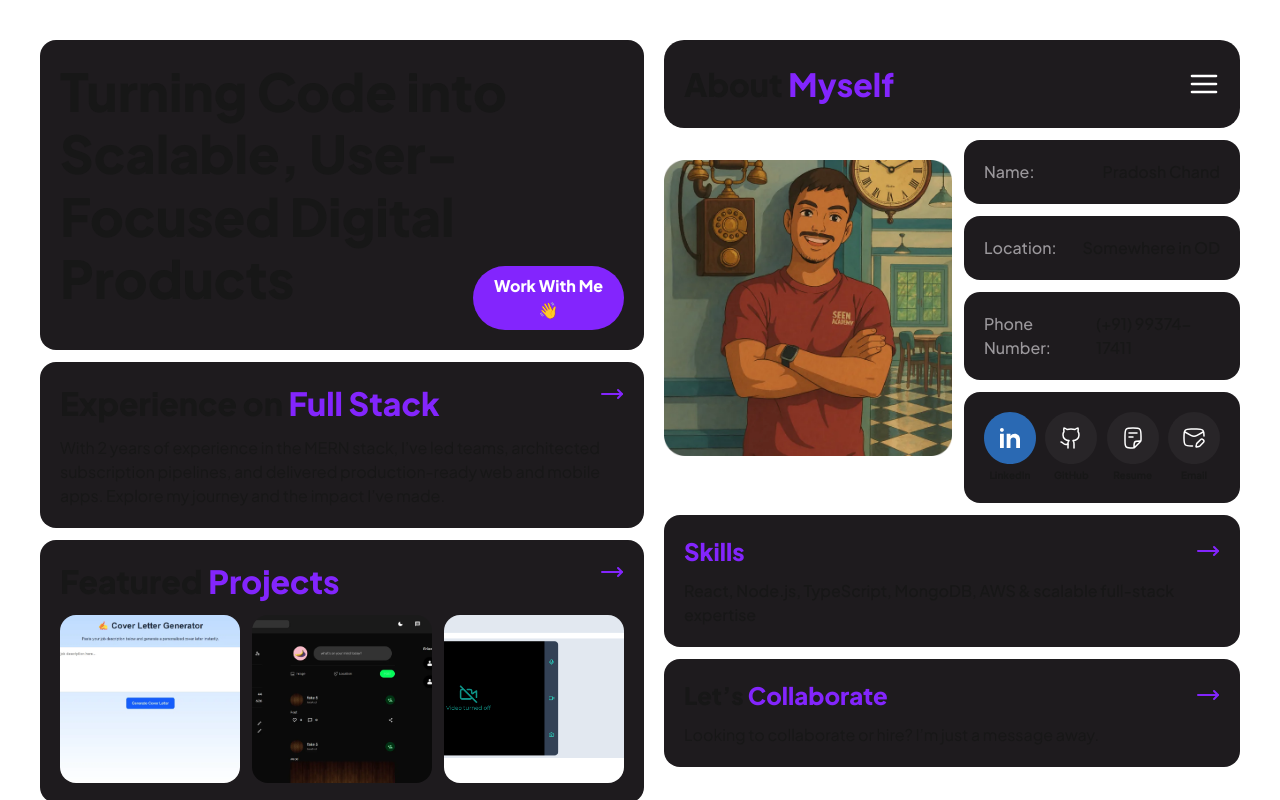
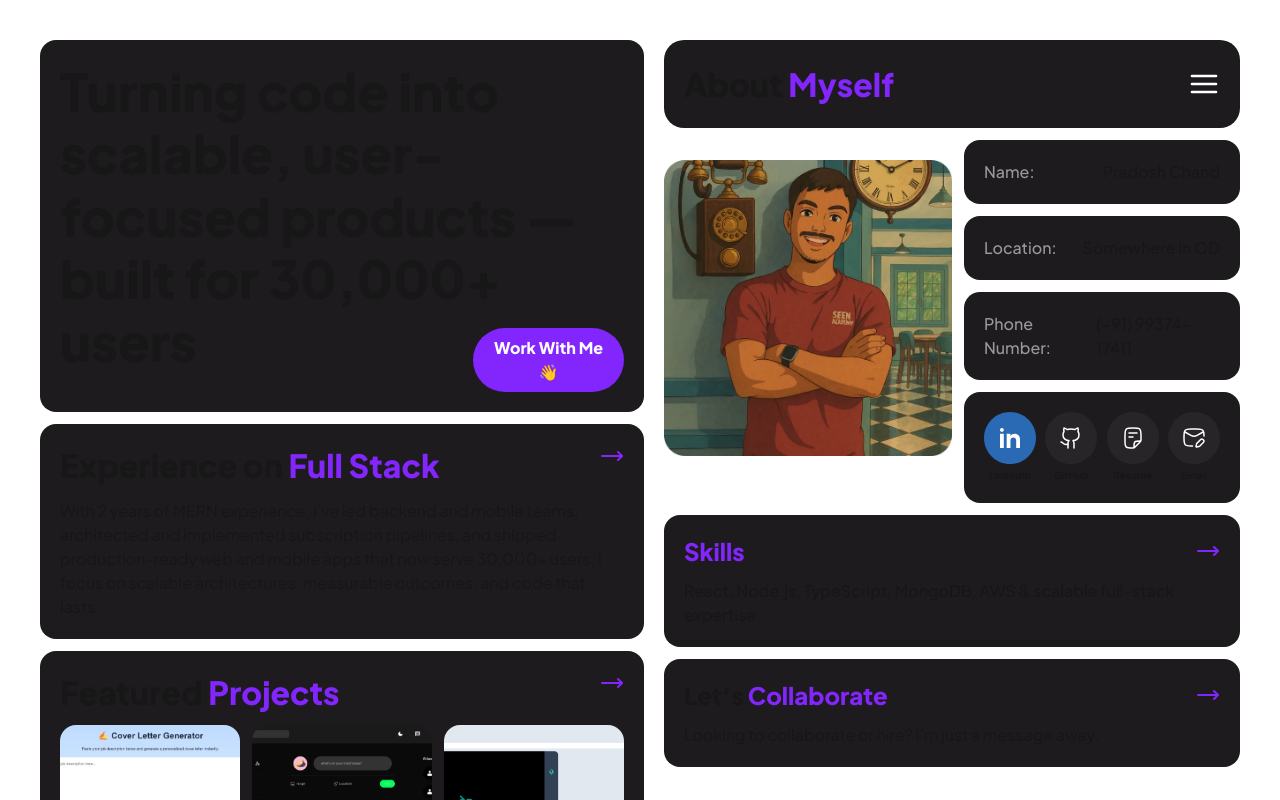
Before and after one commit to Naseeb7/my-portfolio, a Next.js app: page / in a window 1280 px wide. Shown: the top 800 px of the page. Built offline with nearby package versions, Linux system fonts and the light colour scheme.

Commit message:
Updated homepage content for better reach

```diff
--- a/src/components/Home.tsx
+++ b/src/components/Home.tsx
@@ -21,7 +21,7 @@ const Home = () => {
       {/* Top Section */}
       <ContainerWrapper className="relative flex-col gap-5">
         <h1 className="text-3xl lg:text-[52px] font-extrabold">
-          Turning Code into Scalable, User-Focused Digital Products
+          Turning code into scalable, user-focused products — built for 30,000+ users
         </h1>
         <Link href={"/contact"}>
           <Button
@@ -51,10 +51,7 @@ const Home = () => {
               alt="Right arrow icon to navigate to experience page"
             />
           </div>
-          <p>
-            With 2 years of experience in the MERN stack, I’ve led teams,
-            architected subscription pipelines, and delivered production-ready
-            web and mobile apps. Explore my journey and the impact I’ve made.
+          <p>With 2 years of MERN experience, I’ve led backend and mobile teams, architected and implemented subscription pipelines, and shipped production-ready web and mobile apps that now serve 30,000+ users. I focus on scalable architectures, measurable outcomes, and code that lasts.
           </p>
         </ContainerWrapper>
       </Link>
```
